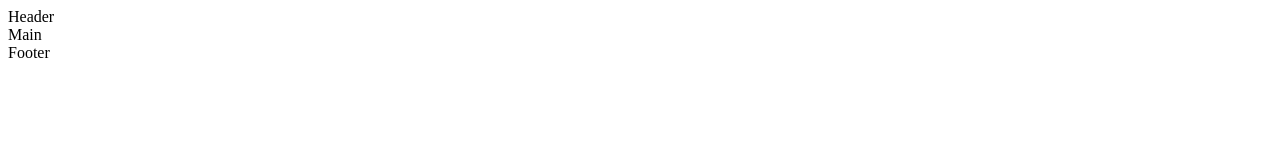
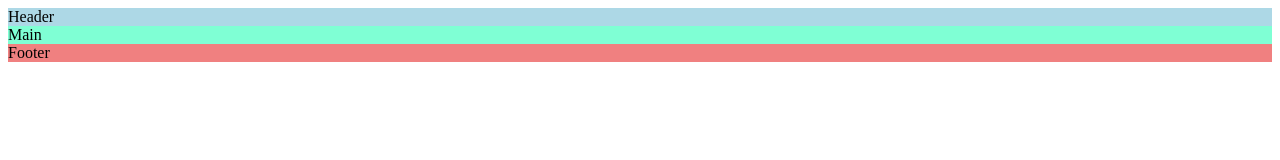
Before and after one commit to Code-Institute-Submissions/MariaHochstoeger-project22, a plain HTML site: page index.html in a window 1280 px wide. Drawn offline with Linux system fonts and the light colour scheme.

Commit message:
Add css file and connect css file to html

```diff
--- /dev/null
+++ b/assets/css/style.css
@@ -0,0 +1,11 @@
+header {
+    background-color: lightblue;
+}
+
+main {
+    background-color: aquamarine;
+}
+
+footer {
+    background-color: lightcoral;
+}
--- a/index.html
+++ b/index.html
@@ -10,6 +10,8 @@
     <!-- Favicon -->
     <!-- code from https://www.w3schools.com/html/html_favicon.asp -->
     <link rel="icon" type="image/x-icon" href="assets/favicon/icons8-heart-16.png">
+    <!-- Link CSS file -->
+    <link rel="stylesheet" href="assets/css/style.css">
 </head>
 <body>
     <!-- Header -->
```
